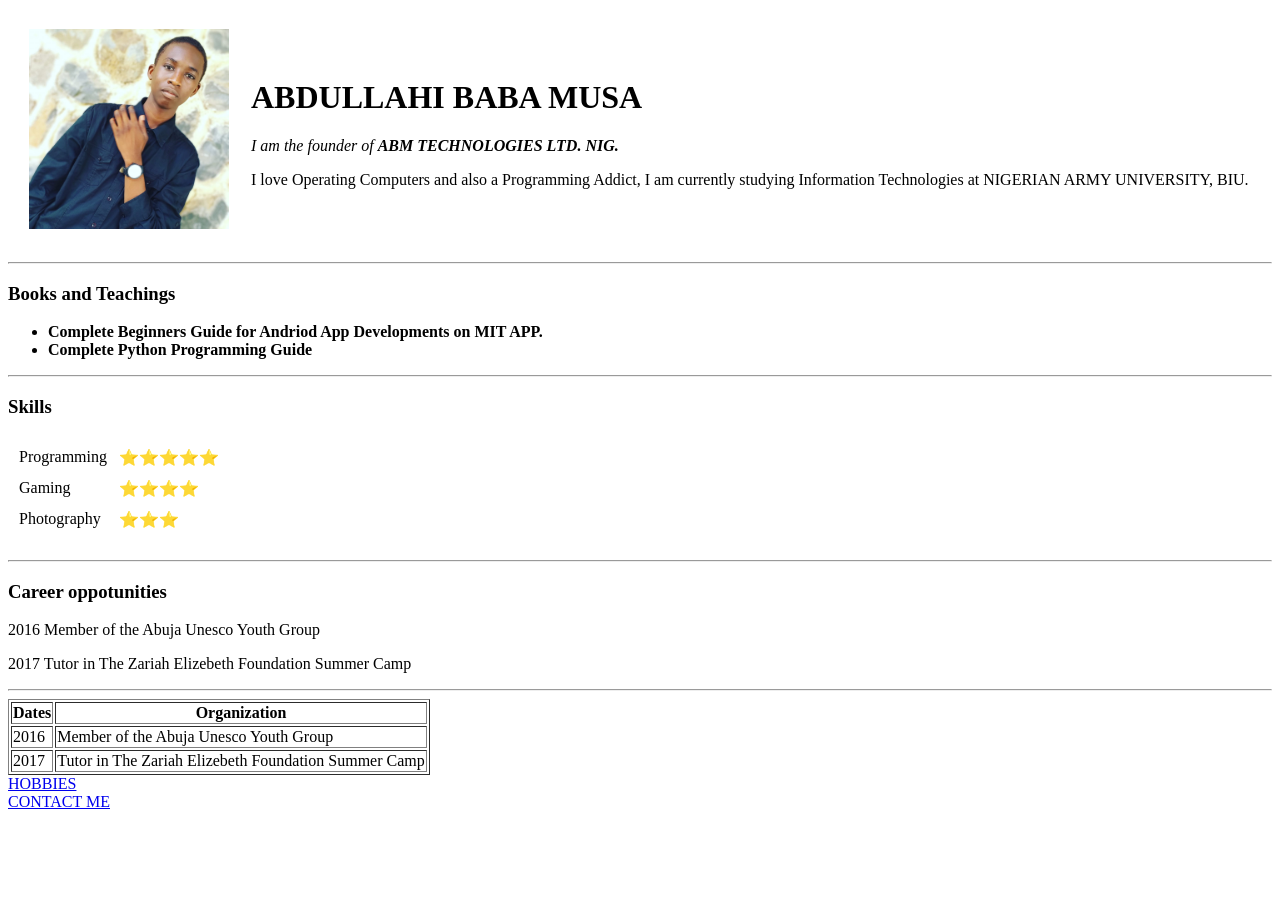
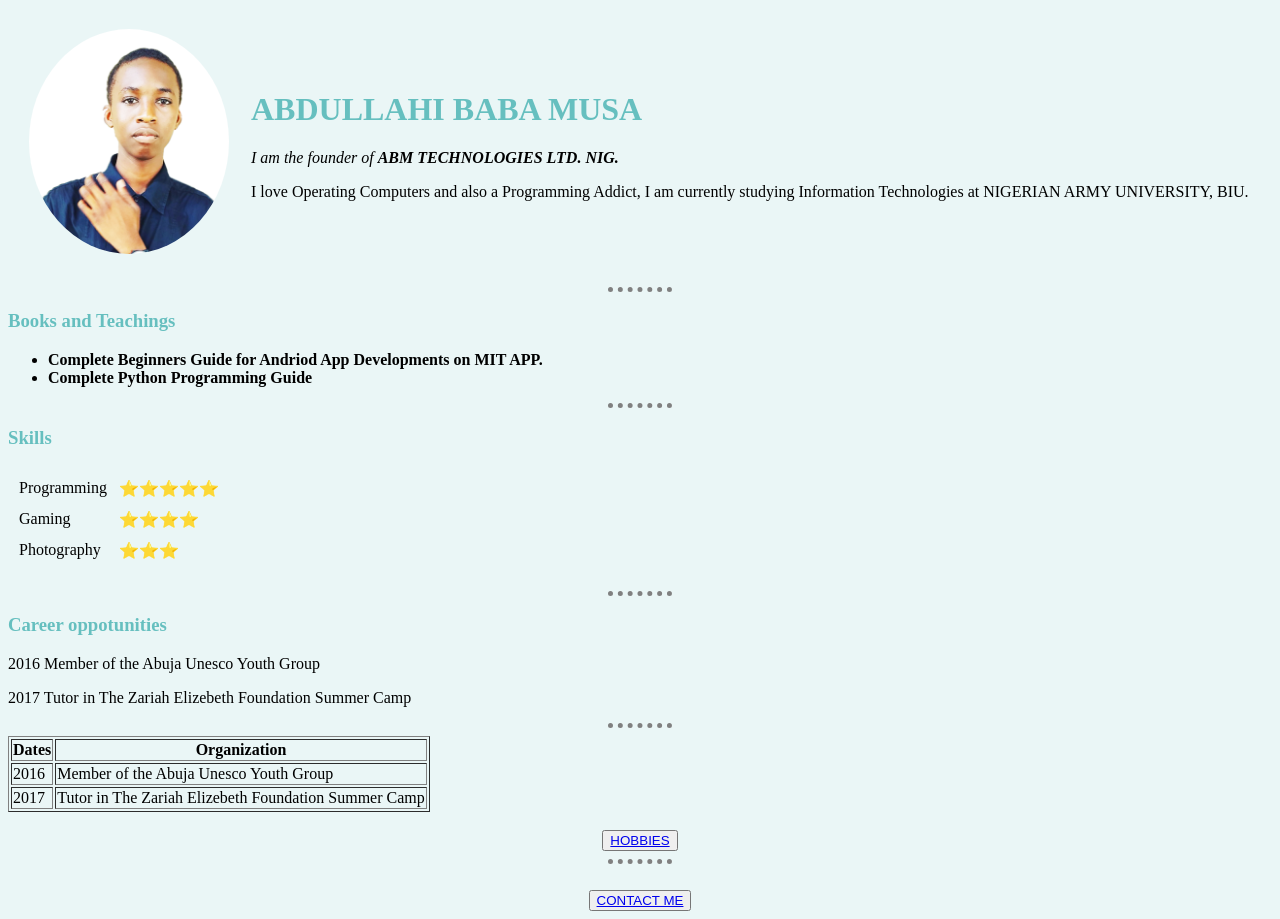
Before and after one commit to abdullahiamusa123/cv, a plain HTML site: page index.html in a window 1280 px wide. Before the commit the page ends 819 px from the top, so only its background shows below. Drawn offline with Linux system fonts and the light colour scheme.

Commit message:
Add files via upload

```diff
--- /dev/null
+++ b/css/styles.css
@@ -0,0 +1,23 @@
+body {
+      background-color: #eaf6f6;
+    }
+    h1 {
+      color: #66BFBF;
+    }
+    h3 {
+      color: #66BFBF;
+    }
+    img {
+      background-color: #eaf6f6;
+    }
+  hr {
+
+    border-style: none;
+    border-top-style: dotted;
+    border-color: grey;
+    border-width: 5px;
+    width: 5%;
+  }
+  .circular {
+    border-radius: 100%;
+  }
--- a/index.html
+++ b/index.html
@@ -3,9 +3,13 @@
   <head>
     <meta charset="utf-8">
     <title> ABM'S PERSONAL SITE </title>
+
+  <link rel="stylesheet" href="css/styles.css">
+
+    <body>
     <table cellspacing="20">
       <tr>
-        <td> <img src="img/abm.jpg" alt="abm profile picture" width="200" length="200"> </td>
+        <td> <img class="circular" src="img/abm1.png" alt="abm profile picture" width="200" length="200"> </td>
         <td>
         <h1> ABDULLAHI BABA MUSA </h1>
         <p> <i> I am the founder of <Strong>ABM TECHNOLOGIES LTD. NIG.</strong></i>
@@ -17,7 +21,6 @@
 <hr >
 <h3> Books and Teachings </h3>
   </head>
-  <body>
     <ul>
       <li><strong> Complete Beginners Guide for Andriod App Developments on MIT APP. </strong></li>
       <li><strong> Complete Python Programming Guide </strong></li>
@@ -64,8 +67,12 @@
      <td>2017</td>
      <td> Tutor in The Zariah Elizebeth Foundation Summer Camp </td>
    </table>
-    <a href="hobbies.html">HOBBIES</a>
+   <center>
+<br>
+  <button>  <a href="hobbies.html">HOBBIES</a>  </button>
+  <hr>
     <br>
-    <a href="contact-me.html">CONTACT ME</a>
+  <button>  <a href="contact-me.html">CONTACT ME</a>  </button>
+</center>
   </body>
 </html>
```
Also changed, not shown: contact-me.html (+1 -0 lines), hobbies.html (+1 -0 lines), img/abm1.png (added).
